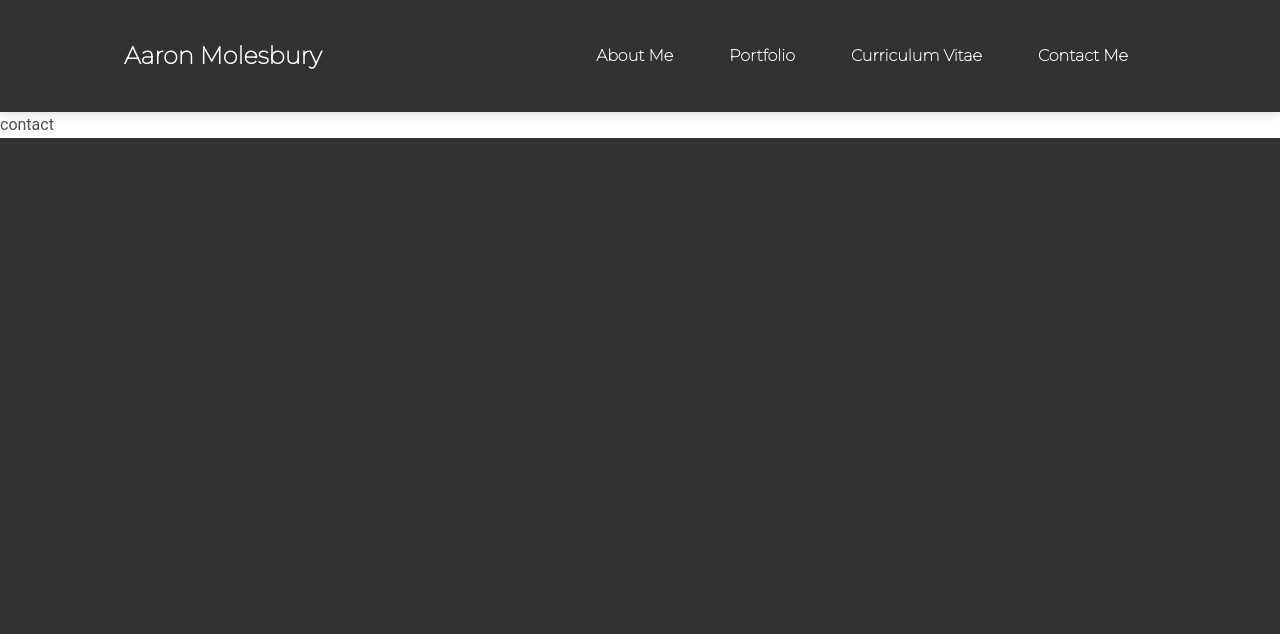
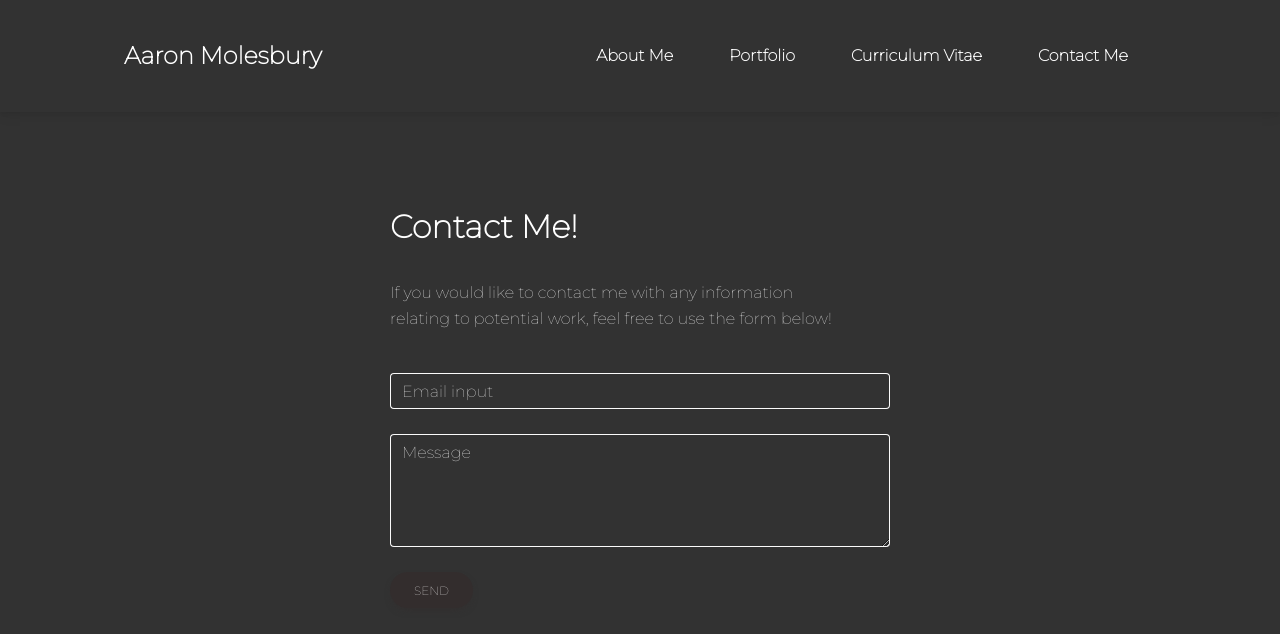
Before and after one commit to AaronMolesbury/personal-portfolio, a React (Create React App) app in the folder my-app/: page /contact in a window 1280 px wide. Shown: the top 634 px of the page. Built offline with nearby package versions, Linux system fonts and the light colour scheme.

Commit message:
Created Simple Contact form

```diff
--- /dev/null
+++ b/my-app/src/pages/Contact.css
@@ -0,0 +1,18 @@
+.h1 {
+    font-size: 200%;
+    font-weight: 900 !important;
+    margin-top: 10%;
+}
+
+.p1{
+    font-size: 100%;
+    color: rgb(255, 255, 255);
+
+}
+
+.forms {
+    width: 500px;
+    justify-content: center !important;
+    margin: auto ;
+    margin-top: 7.5%;
+}
--- a/my-app/src/pages/Contact.js
+++ b/my-app/src/pages/Contact.js
@@ -1,10 +1,33 @@
 import React from 'react';
+import "./Contact.css"
+import {
+  MDBInput,
+  MDBTextArea
+ } from 'mdb-react-ui-kit';
 
 function Contact() {
   return (
-    <body>
-      <p>contact</p>
-    </body>
+    <div class="forms">
+      <h1 class="h1">
+        Contact Me!
+      </h1>
+      <br/>
+      <p class="p1">
+        If you would like to contact me with any information <br/>
+        relating to potential work, feel free to use the form below!
+      </p>
+      <br/>
+      <div>
+        <MDBInput label='Email input' id='typeEmail' type='email' contrast/>
+        <br/>
+        <MDBTextArea label='Message' id='textAreaExample' rows={4} contrast/>
+      </div>
+      <br/>
+      <button type="button" class="btn btn-dark btn-rounded" >
+        Send
+      </button>
+    </div>
+
   );
 }
 
--- a/my-app/src/pages/Home.js
+++ b/my-app/src/pages/Home.js
@@ -36,11 +36,9 @@ function Home() {
             <MDBBtn tag='a' color='none' className='m-1' style={{ color: '#dd4b39' }}>
               <MDBIcon fab icon='google' size='lg' />
             </MDBBtn>
-            <Link to={{ pathname: "www.linkedin.com/in/aaron-molesbury" }} target="_blank">
-              <MDBBtn tag='a' color='none' className='m-1' style={{ color: '#0082ca' }}>
+              <MDBBtn href="www.linkedin.com/in/aaron-molesbury" tag='a' color='none' className='m-1' style={{ color: '#0082ca' }}>
                 <MDBIcon fab icon='linkedin' size='lg' />
               </MDBBtn>
-            </Link>
           </MDBNavbar>
         </div>
 
```
